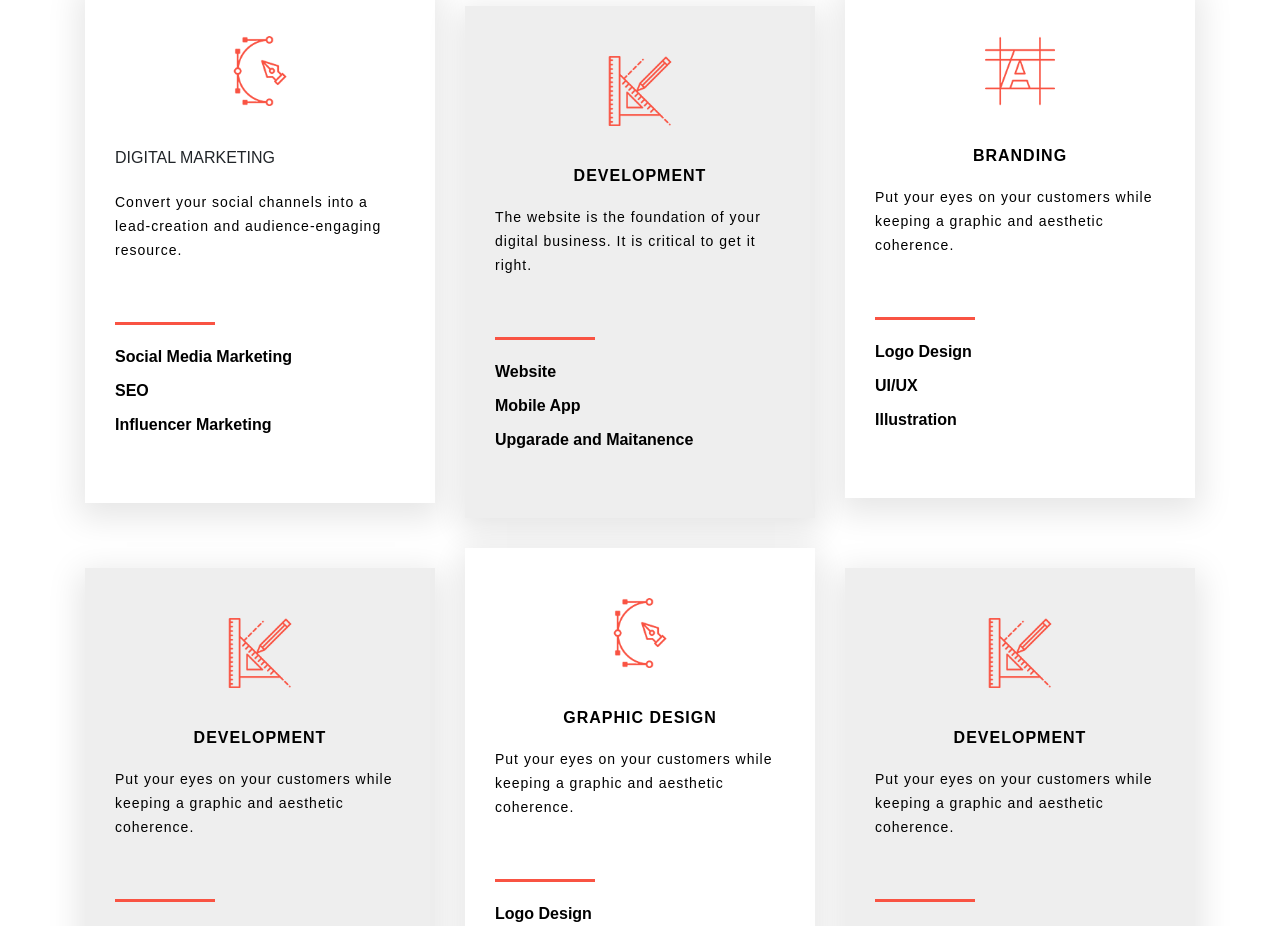
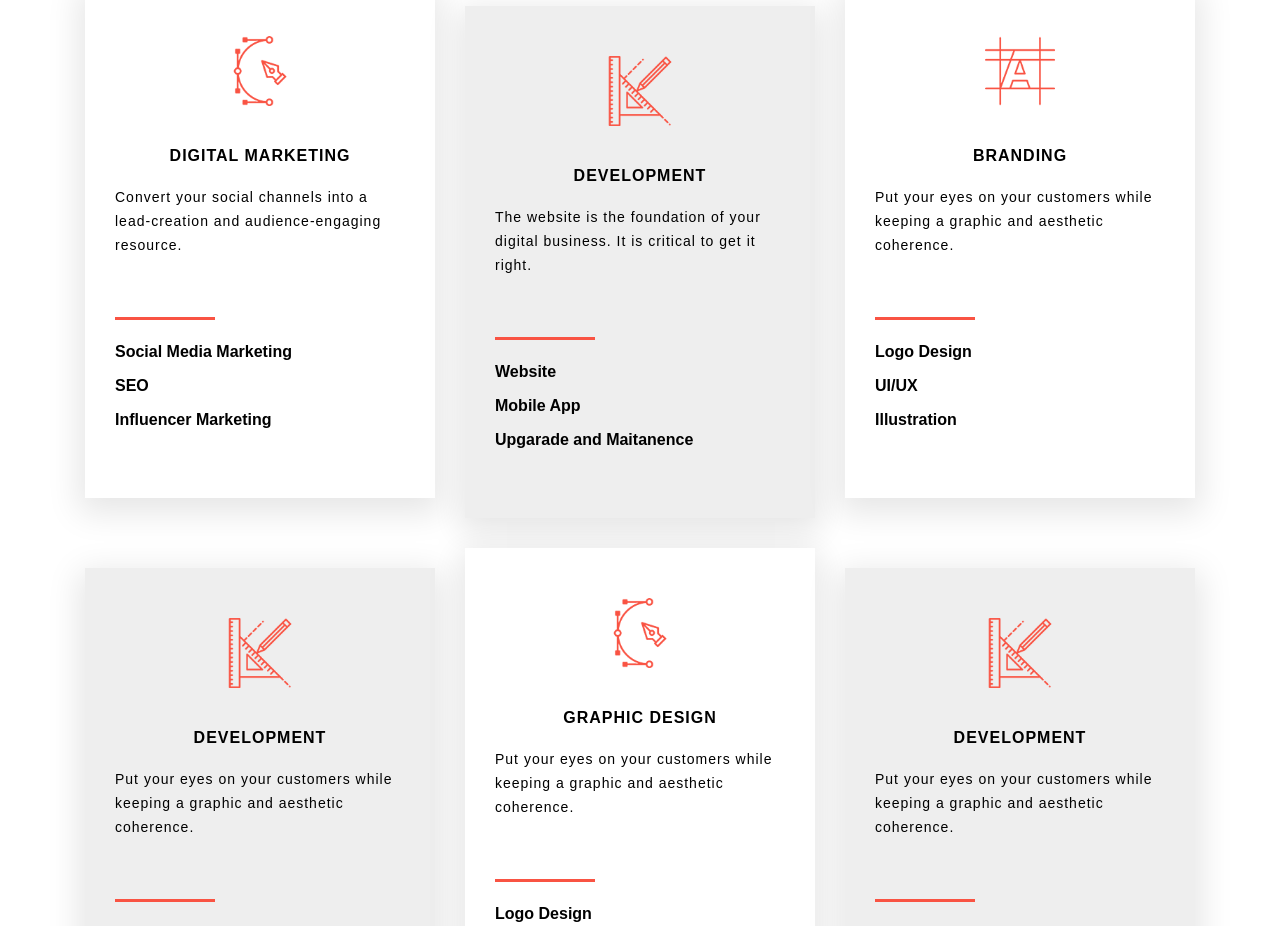
Before and after one commit to psinghal768/NTS, a plain HTML site: page index.html in a window 1280 px wide. Shown: the part 1979-2905 px from the top of the page. Drawn offline with nearby package versions, Linux system fonts and the light colour scheme; a web font is replaced by a local one.

Commit message:
Update index.html

```diff
--- a/index.html
+++ b/index.html
@@ -195,7 +195,7 @@
                         <div class="service-icon text-center">
                             <img src="assets/img/service/1.png" alt="">
                         </div>
-                        <div class="service-text">DIGITAL MARKETING</h3>
+                        <div class="service-text"><h3>DIGITAL MARKETING</h3>
                             <p>Convert your social channels into a lead-creation and audience-engaging resource.</p>
                             <div class="service-line"></div>
                             <ul class="service-list">
```
